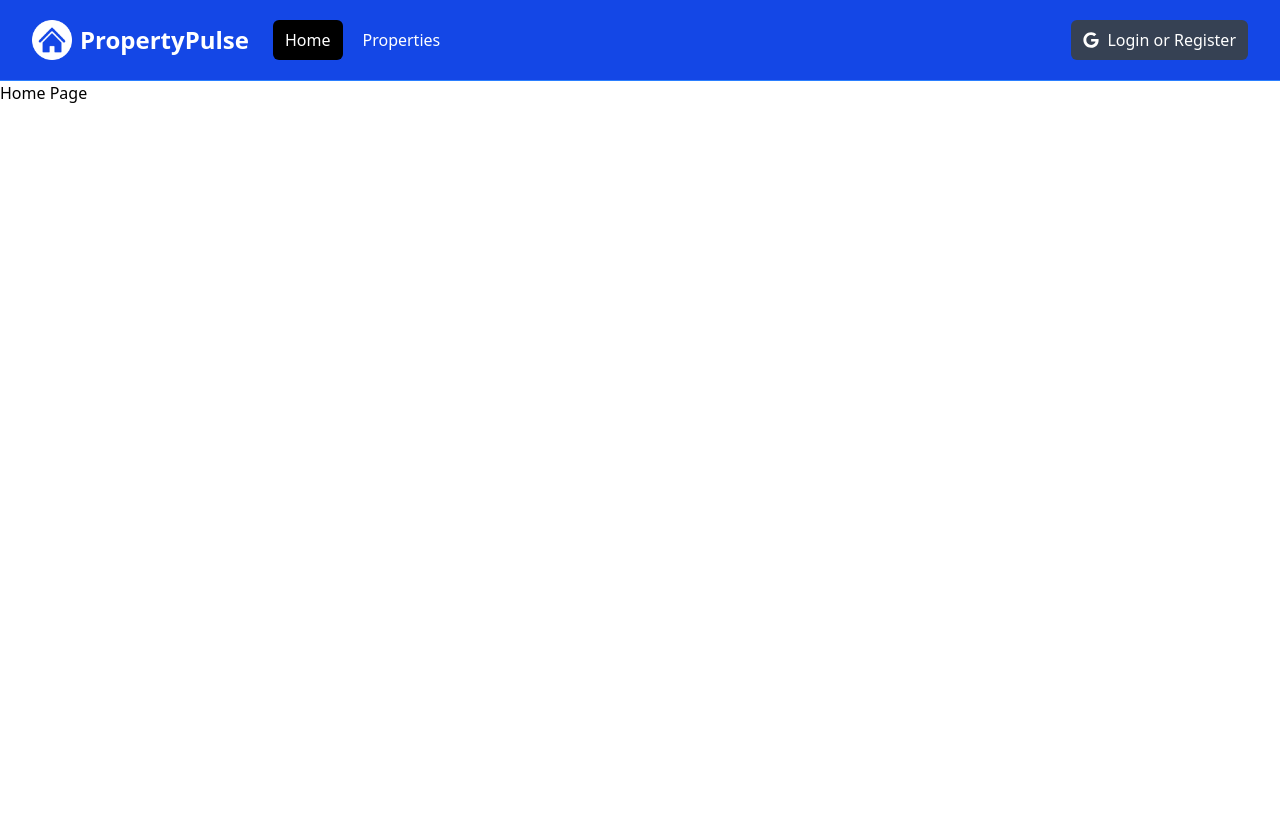
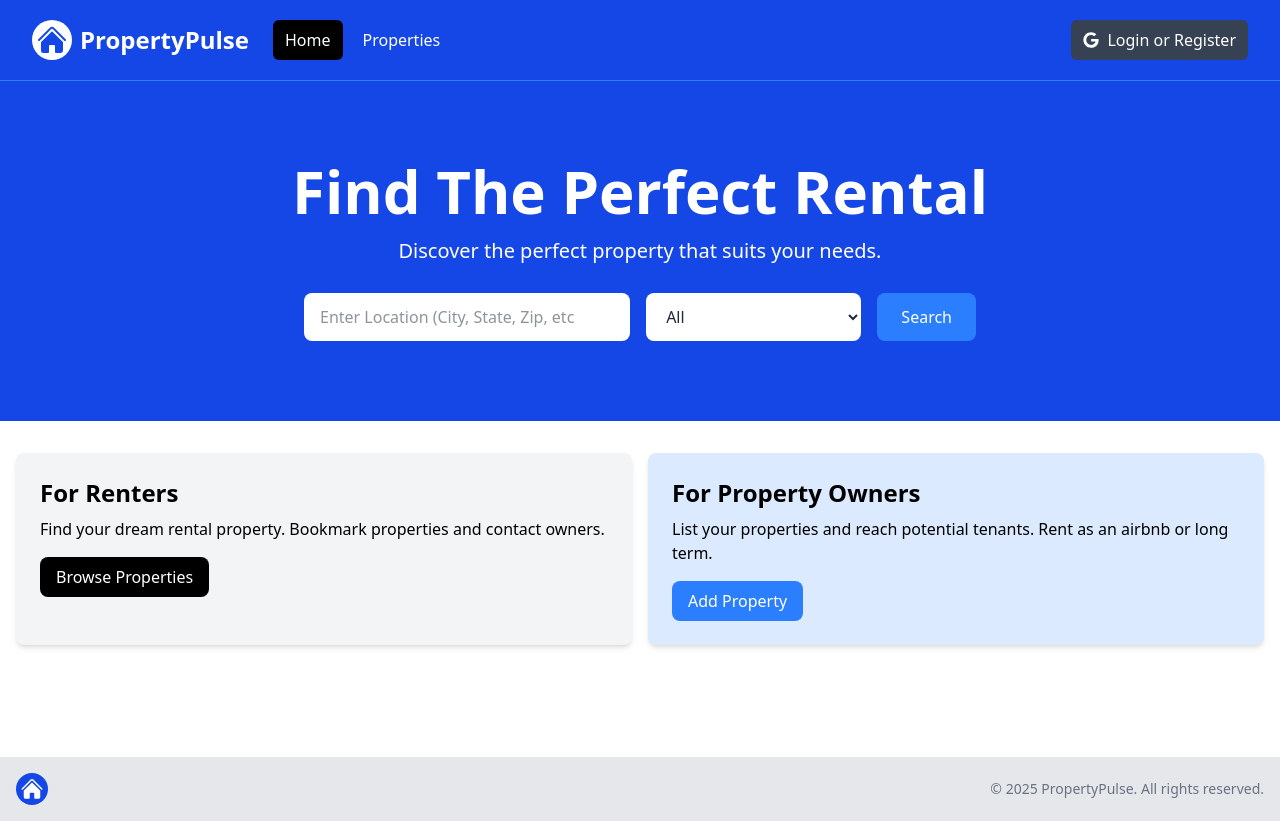
Before and after one commit to crcascr/property-pulse, a Next.js app: page / in a window 1280 px wide. Before the commit the page ends 800 px from the top, so only its background shows below. Built offline with nearby package versions, Linux system fonts and the light colour scheme.

Commit message:
feat(home): add hero and footer components

```diff
--- a/app/page.tsx
+++ b/app/page.tsx
@@ -1,3 +1,12 @@
+import { Footer, Hero } from "@/components";
+import { InfoBoxes } from "@/components/hero/info-boxes";
+
 export default function HomePage() {
-  return <div>Home Page</div>;
+  return (
+    <>
+      <Hero />
+      <InfoBoxes />
+      <Footer />
+    </>
+  );
 }
--- /dev/null
+++ b/components/footer.tsx
@@ -0,0 +1,21 @@
+import { HiHome } from "react-icons/hi2";
+
+export const Footer = () => {
+  const currentYear = new Date().getFullYear();
+  return (
+    <footer className="bg-gray-200 py-4 mt-24">
+      <div className="container mx-auto flex flex-col md:flex-row items-center justify-between px-4">
+        <div className="mb-4 md:mb-0">
+          <div className="h-8 w-8 bg-blue-700 flex items-center justify-center rounded-full">
+            <HiHome className="text-white h-6 w-6" />
+          </div>
+        </div>
+        <div>
+          <p className="text-sm text-gray-500 mt-2 md:mt-0">
+            &copy; {currentYear} PropertyPulse. All rights reserved.
+          </p>
+        </div>
+      </div>
+    </footer>
+  );
+};
--- /dev/null
+++ b/components/hero.tsx
@@ -0,0 +1,54 @@
+export const Hero = () => {
+  return (
+    <section className="bg-blue-700 py-20 mb-4">
+      <div className="max-w-7xl mx-auto px-4 sm:px-6 lg:px-8 flex flex-col items-center">
+        <div className="text-center">
+          <h1 className="text-4xl font-extrabold text-white sm:text-5xl md:text-6xl">
+            Find The Perfect Rental
+          </h1>
+          <p className="my-4 text-xl text-white">
+            Discover the perfect property that suits your needs.
+          </p>
+        </div>
+        <form className="mt-3 mx-auto max-w-2xl w-full flex flex-col md:flex-row items-center">
+          <div className="w-full md:w-3/5 md:pr-2 mb-4 md:mb-0">
+            <label htmlFor="location" className="sr-only">
+              Location
+            </label>
+            <input
+              type="text"
+              id="location"
+              placeholder="Enter Location (City, State, Zip, etc"
+              className="w-full px-4 py-3 rounded-lg bg-white text-gray-800 focus:outline-none focus:ring focus:ring-blue-500"
+            />
+          </div>
+          <div className="w-full md:w-2/5 md:pl-2">
+            <label htmlFor="property-type" className="sr-only">
+              Property Type
+            </label>
+            <select
+              id="property-type"
+              className="w-full px-4 py-3 rounded-lg bg-white text-gray-800 focus:outline-none focus:ring focus:ring-blue-500"
+            >
+              <option value="All">All</option>
+              <option value="Apartment">Apartment</option>
+              <option value="Studio">Studio</option>
+              <option value="Condo">Condo</option>
+              <option value="House">House</option>
+              <option value="Cabin Or Cottage">Cabin or Cottage</option>
+              <option value="Loft">Loft</option>
+              <option value="Room">Room</option>
+              <option value="Other">Other</option>
+            </select>
+          </div>
+          <button
+            type="submit"
+            className="md:ml-4 mt-4 md:mt-0 w-full md:w-auto px-6 py-3 rounded-lg bg-blue-500 text-white hover:bg-blue-600 focus:outline-none focus:ring focus:ring-blue-500"
+          >
+            Search
+          </button>
+        </form>
+      </div>
+    </section>
+  );
+};
--- /dev/null
+++ b/components/hero/info-boxes.tsx
@@ -0,0 +1,26 @@
+import { InfoBox } from "@/components";
+
+export const InfoBoxes = () => {
+  return (
+    <section>
+      <div className="container-xl lg:container m-auto">
+        <div className="grid grid-cols-1 md:grid-cols-2 gap-4 p-4 rounded-lg">
+          <InfoBox
+            title="For Renters"
+            description="Find your dream rental property. Bookmark properties and contact owners."
+            buttonText="Browse Properties"
+            href="/properties"
+            variant="secondary"
+          />
+          <InfoBox
+            title="For Property Owners"
+            description="List your properties and reach potential tenants. Rent as an airbnb or long term."
+            buttonText="Add Property"
+            href="/properties/add"
+            variant="primary"
+          />
+        </div>
+      </div>
+    </section>
+  );
+};
--- a/components/index.ts
+++ b/components/index.ts
@@ -1 +1,4 @@
-export * from './navbar';
+export * from "./navbar";
+export * from "./hero";
+export * from "./info-box";
+export * from "./footer";
--- /dev/null
+++ b/components/info-box.tsx
@@ -0,0 +1,40 @@
+import { InfoBoxProps } from "@/interfaces";
+import Link from "next/link";
+
+export const InfoBox = ({
+  title,
+  description,
+  buttonText,
+  href,
+  variant,
+}: InfoBoxProps) => {
+  const cardStyle = () => {
+    const baseStyle = "p-6 rounded-lg shadow-md";
+    if (variant === "primary") {
+      return `${baseStyle} bg-blue-100`;
+    } else if (variant === "secondary") {
+      return `${baseStyle} bg-gray-100`;
+    }
+    return baseStyle;
+  };
+
+  const buttonStyle = () => {
+    const baseStyle = "inline-block text-white rounded-lg px-4 py-2";
+    if (variant === "primary") {
+      return `${baseStyle} bg-blue-500 hover:bg-blue-600`;
+    } else if (variant === "secondary") {
+      return `${baseStyle} bg-black hover:bg-gray-700`;
+    }
+    return baseStyle;
+  };
+
+  return (
+    <div className={cardStyle()}>
+      <h2 className="text-2xl font-bold">{title}</h2>
+      <p className="mt-2 mb-4">{description}</p>
+      <Link href={href} className={buttonStyle()}>
+        {buttonText}
+      </Link>
+    </div>
+  );
+};
--- a/components/navbar.tsx
+++ b/components/navbar.tsx
@@ -2,13 +2,13 @@
 
 import Image from "next/image";
 import Link from "next/link";
-import logo from "@/assets/images/logo-white.png";
 import profileDefault from "@/assets/images/profile.png";
 import { NavItemProps } from "@/interfaces/navbar";
 import NavItem from "@/components/navbar/nav-item";
 import { FaBars, FaGoogle, FaRegBell } from "react-icons/fa";
 import { useState } from "react";
 import { usePathname } from "next/navigation";
+import { HiHome } from "react-icons/hi2";
 
 export const Navbar = () => {
   const pathname = usePathname();
@@ -56,13 +56,9 @@ export const Navbar = () => {
 
           <div className="flex flex-1 items-center justify-center md:items-stretch md:justify-start">
             <Link className="flex flex-shrink-0 items-center" href="/">
-              <Image
-                src={logo}
-                alt="PropertyPulse"
-                width={100}
-                height={100}
-                className="h-10 w-auto"
-              />
+              <div className="h-10 w-10 flex items-center justify-center rounded-full bg-white">
+                <HiHome className="text-blue-700 h-8 w-8" />
+              </div>
               <span className="hidden md:block text-white text-2xl font-bold ml-2">
                 PropertyPulse
               </span>
--- /dev/null
+++ b/interfaces/general.ts
@@ -0,0 +1,7 @@
+export interface InfoBoxProps {
+  title: string;
+  description: string;
+  buttonText: string;
+  href: string;
+  variant: "primary" | "secondary";
+}
--- /dev/null
+++ b/interfaces/index.ts
@@ -0,0 +1,2 @@
+export * from './general';
+export * from './navbar';
```
